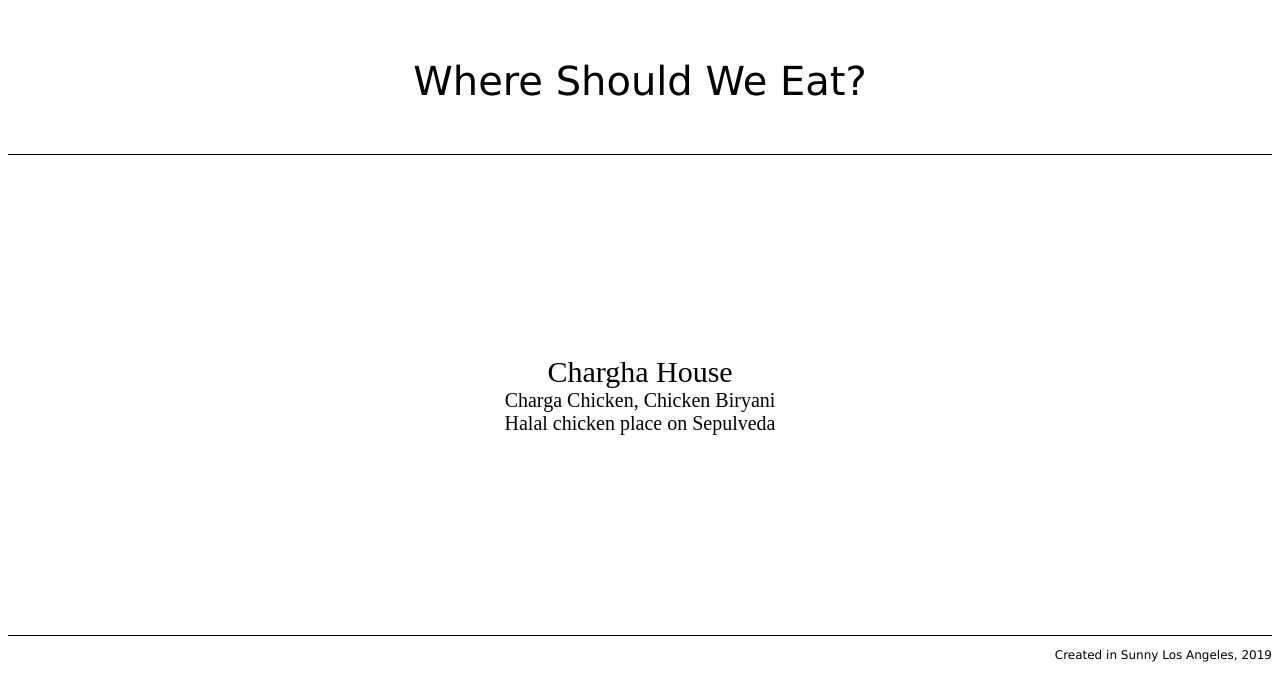
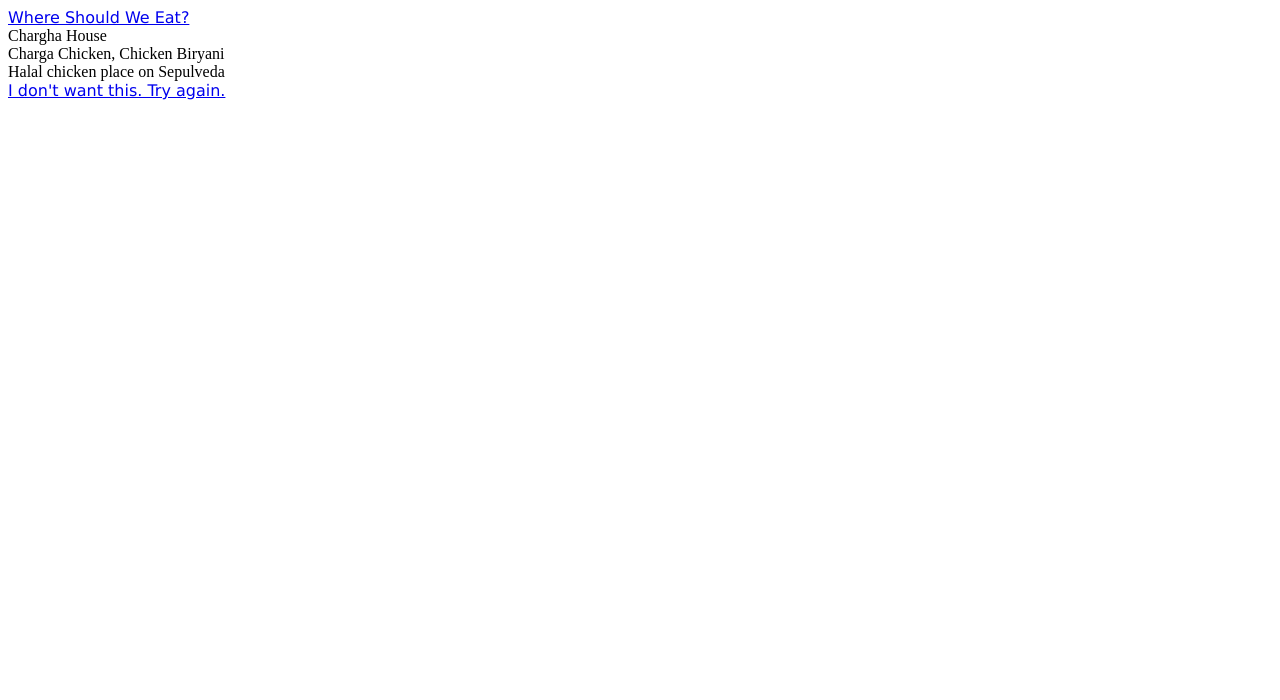
Before and after one commit to tinitrimble/dinner-generator, a Gatsby site: page / in a window 1280 px wide. Built offline with nearby package versions, Linux system fonts and the light colour scheme; Gatsby itself is replaced by a stand-in of ours.

Commit message:
cleanup for css improvements to come

```diff
--- a/src/layouts/Footer.css
+++ b/src/layouts/Footer.css
@@ -1,16 +1,6 @@
 .footer {
-  background-color: white;
   font-family: Verdana;
-  height: 10px;
-  font-size: 12px;
-  clear: both;
-  border-top: 1px solid black;
   color: black;
   bottom: 0;
   width: 100%;
-  margin-top: 50px;
 }
-
-.footer p {
-  text-align: right;
-}
--- a/src/layouts/Footer.js
+++ b/src/layouts/Footer.js
@@ -4,7 +4,11 @@
 
 const Footer = () => (
   <footer className="footer">
-    <p>Created in Sunny Los Angeles, 2019</p>
+    <Link to="/" className="page-name">
+      <div className="tryagain">
+        I don't want this. Try again.
+      </div>
+    </Link>
   </footer>
 )
 
--- a/src/layouts/Header.css
+++ b/src/layouts/Header.css
@@ -1,13 +1,3 @@
 .global {
-  width: 100%;
-  padding: 50px 0;
-  text-align: center;
-  border-bottom: solid 1px black;
   font-family: Verdana;
 }
-
-.page-name {
-  font-size: 40px;
-  color: black;
-  text-decoration: none;
-}
--- a/src/pages/index.css
+++ b/src/pages/index.css
@@ -1,15 +1,9 @@
 .Generator {
-  text-align: center;
-  margin: 200px 100px 200px 100px;
   display: block;
  }
 
  .restlocation {
-   font-size: 30px;
  }
 
  .restinfo {
-   font-size: 20px;
-   margin-left: 0;
-   margin-right: 0;
  }
--- a/src/pages/index.js
+++ b/src/pages/index.js
@@ -12,17 +12,14 @@
     <div>
       <Header />
       <div className="Generator">
-        <div key={randomrest.location}
-             className="restlocation">
+        <div className="restlocation">
           {randomrest.location}
         </div>
         <div className="restinfo">
-          <div key={randomrest.sampleitems}
-               className="restitems">
+          <div className="restitems">
             {randomrest.sampleitems}
           </div>
-          <div key={randomrest.notables}
-               className="restnotes">
+          <div className="restnotes">
             {randomrest.notables}
           </div>
         </div>
```
